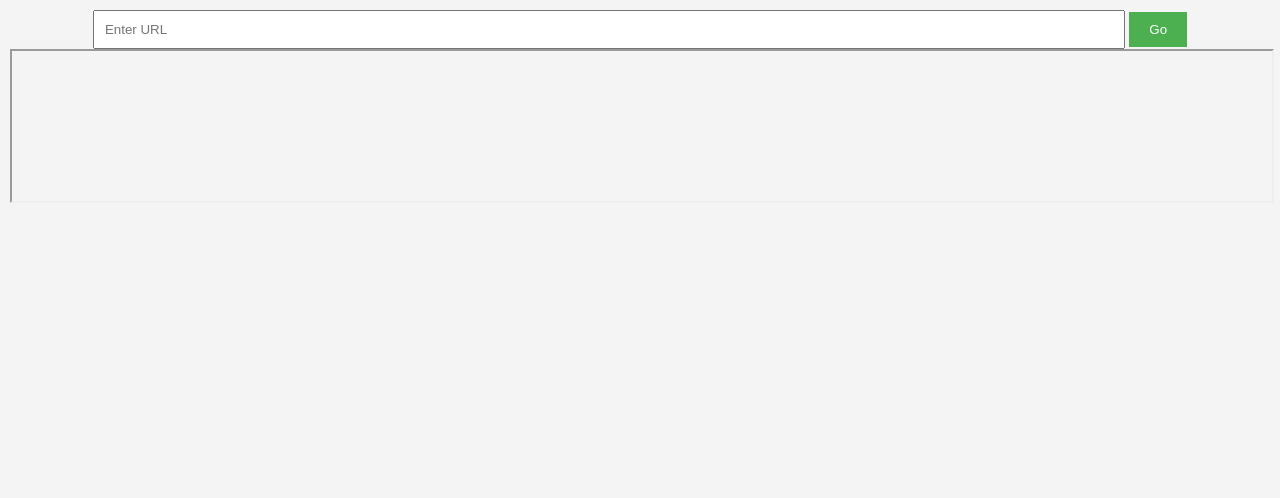
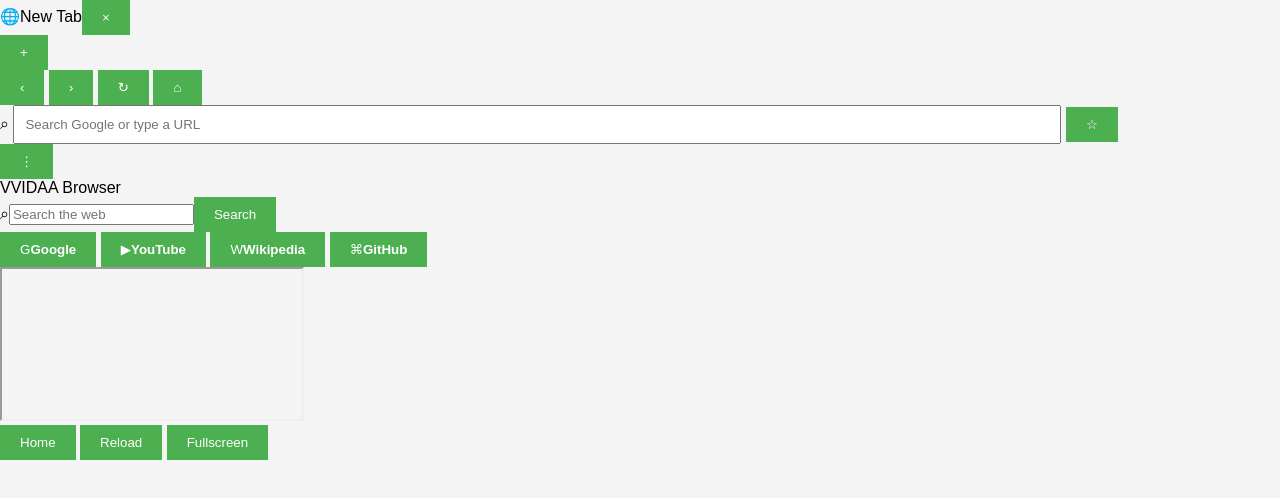
Before and after one commit to rohitrot738/Vidaa_browser, a plain HTML site: page index.html in a window 1280 px wide. Drawn offline with Linux system fonts and the light colour scheme.

Commit message:
Redesign browser interface with Chrome-style TV layout

```diff
--- a/index.html
+++ b/index.html
@@ -3,14 +3,52 @@
 <head>
   <meta charset="UTF-8">
   <meta name="viewport" content="width=device-width, initial-scale=1.0">
-  <title>Vidaa Browser</title>
+  <meta name="theme-color" content="#ffffff">
+  <title>VIDAA Browser</title>
   <link rel="stylesheet" href="style.css">
 </head>
 <body>
-  <div class="browser-container">
-    <input type="text" id="url" placeholder="Enter URL" />
-    <button onclick="loadPage()">Go</button>
-    <iframe id="browser" width="100%" height="80%"></iframe>
+  <div class="browser-shell">
+    <header class="topbar">
+      <div class="tab-strip">
+        <div class="tab active"><span class="tab-icon">🌐</span><span id="tabTitle">New Tab</span><button class="tab-close" aria-label="Close tab">×</button></div>
+        <button class="new-tab" aria-label="New tab">+</button>
+      </div>
+      <div class="toolbar">
+        <button class="nav-btn" id="backBtn" aria-label="Back">‹</button>
+        <button class="nav-btn" id="forwardBtn" aria-label="Forward">›</button>
+        <button class="nav-btn reload" id="reloadBtn" aria-label="Reload">↻</button>
+        <button class="nav-btn" id="homeBtn" aria-label="Home">⌂</button>
+        <form id="addressForm" class="address-wrap">
+          <span class="site-icon">⌕</span>
+          <input type="text" id="url" autocomplete="off" spellcheck="false" placeholder="Search Google or type a URL">
+          <button type="button" id="bookmarkBtn" class="inside-btn" aria-label="Bookmark">☆</button>
+        </form>
+        <button class="menu-btn" id="menuBtn" aria-label="Menu">⋮</button>
+      </div>
+    </header>
+
+    <main class="content">
+      <section id="startPage" class="start-page">
+        <div class="brand"><span class="brand-mark">V</span><span>VIDAA Browser</span></div>
+        <form id="homeSearchForm" class="home-search">
+          <span>⌕</span><input id="homeSearch" type="text" placeholder="Search the web" autocomplete="off"><button>Search</button>
+        </form>
+        <div class="shortcuts">
+          <button class="shortcut" data-url="https://www.google.com"><span>G</span><b>Google</b></button>
+          <button class="shortcut" data-url="https://www.youtube.com"><span>▶</span><b>YouTube</b></button>
+          <button class="shortcut" data-url="https://www.wikipedia.org"><span>W</span><b>Wikipedia</b></button>
+          <button class="shortcut" data-url="https://www.github.com"><span>⌘</span><b>GitHub</b></button>
+        </div>
+      </section>
+      <iframe id="browser" title="Web content" referrerpolicy="no-referrer-when-downgrade"></iframe>
+    </main>
+
+    <div id="menu" class="menu hidden">
+      <button id="menuHome">Home</button>
+      <button id="menuReload">Reload</button>
+      <button id="fullscreenBtn">Fullscreen</button>
+    </div>
   </div>
   <script src="script.js"></script>
 </body>
```
